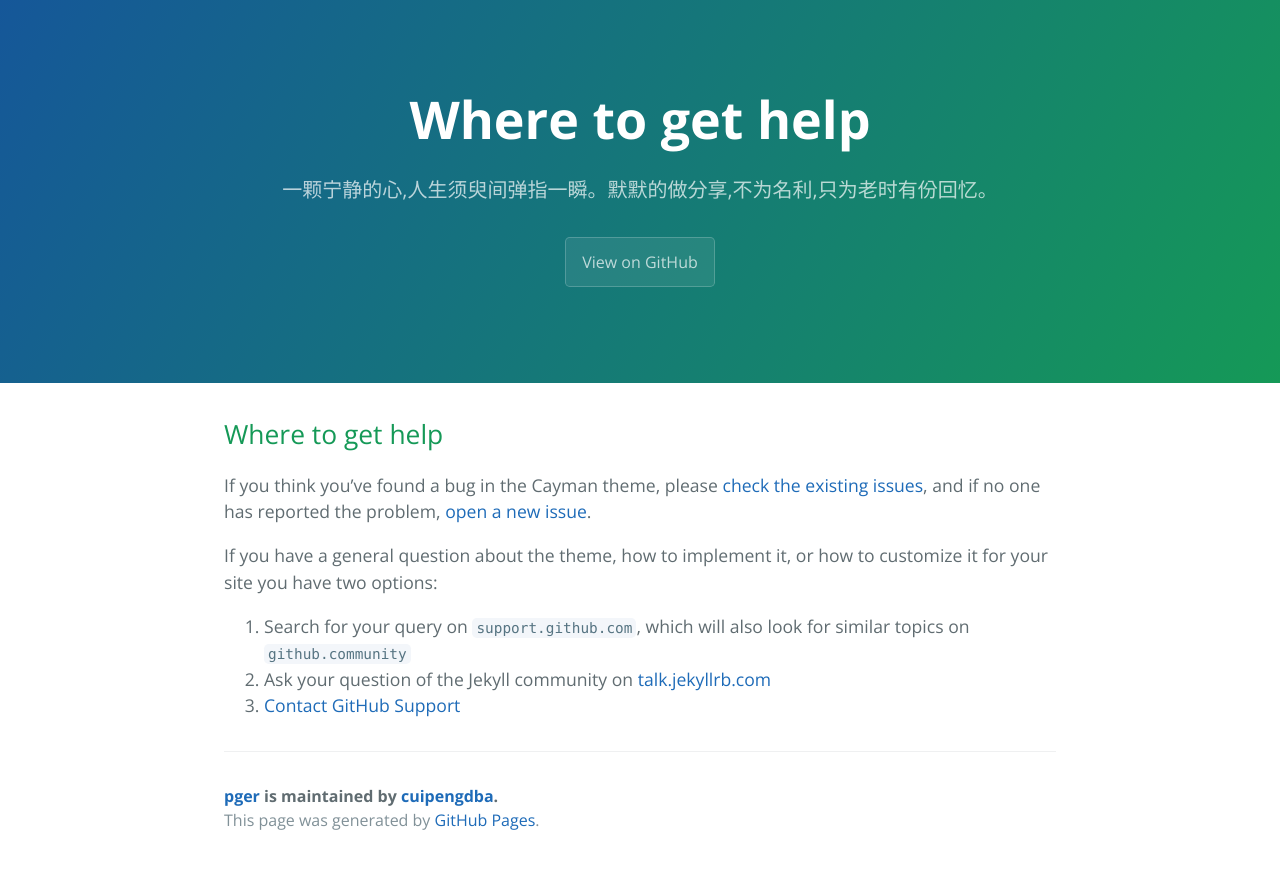
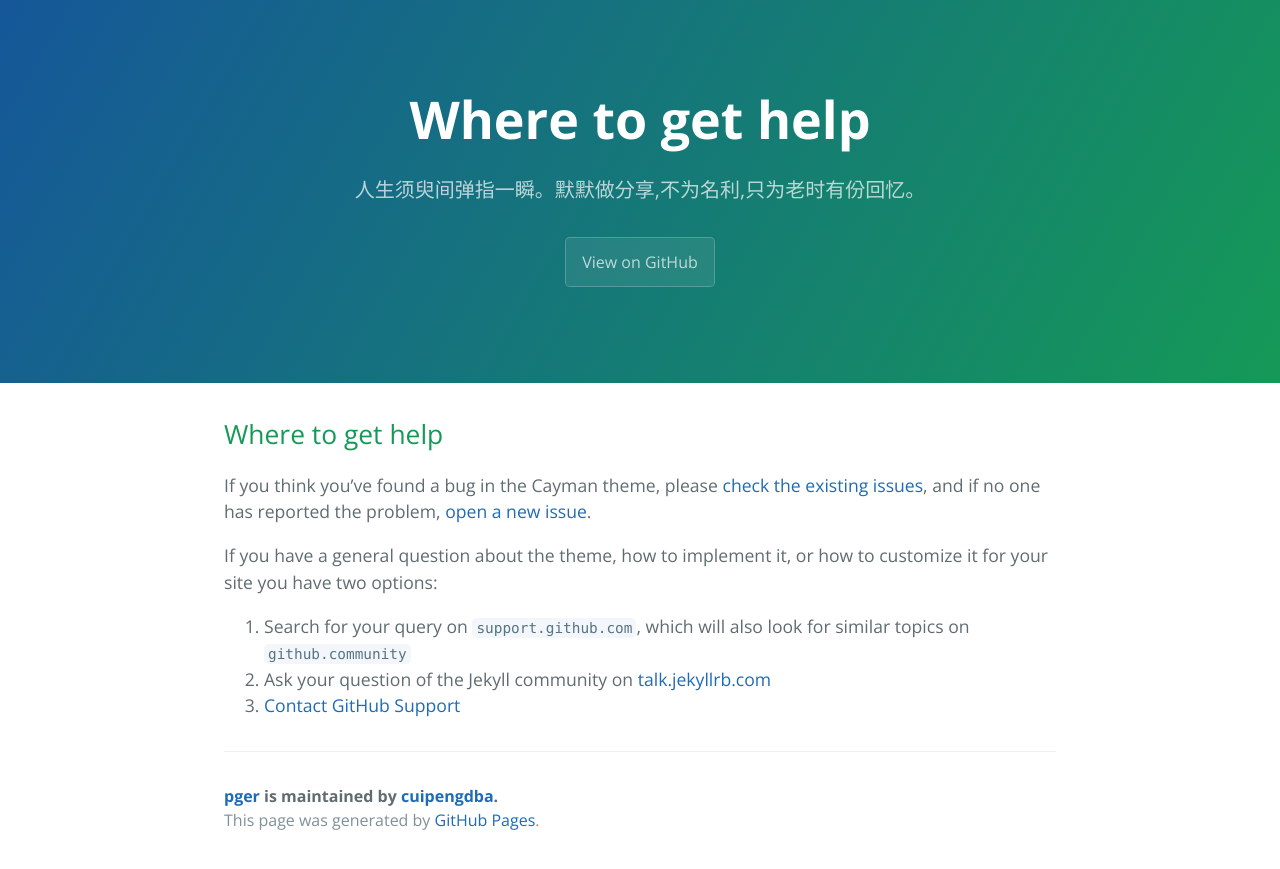
Before and after one commit to cuipengdba/pger, a Jekyll site: the page built from docs/SUPPORT.md, in a window 1280 px wide. Shown: the top 869 px of the page. Built offline with Jekyll 4.4.1, drawn with Linux system fonts in a browser that asks for light colours; our own code applies the rules of GitHub Pages for plain Markdown files.

Commit message:
Update _config.yml

```diff
--- a/_config.yml
+++ b/_config.yml
@@ -1,5 +1,5 @@
 title: 崔鹏的PostgreSQL技术小站
-description: 一颗宁静的心,人生须臾间弹指一瞬。默默的做分享,不为名利,只为老时有份回忆。
+description: 人生须臾间弹指一瞬。默默做分享,不为名利,只为老时有份回忆。
 show_downloads: false
 google_analytics:
 theme: jekyll-theme-cayman
```
